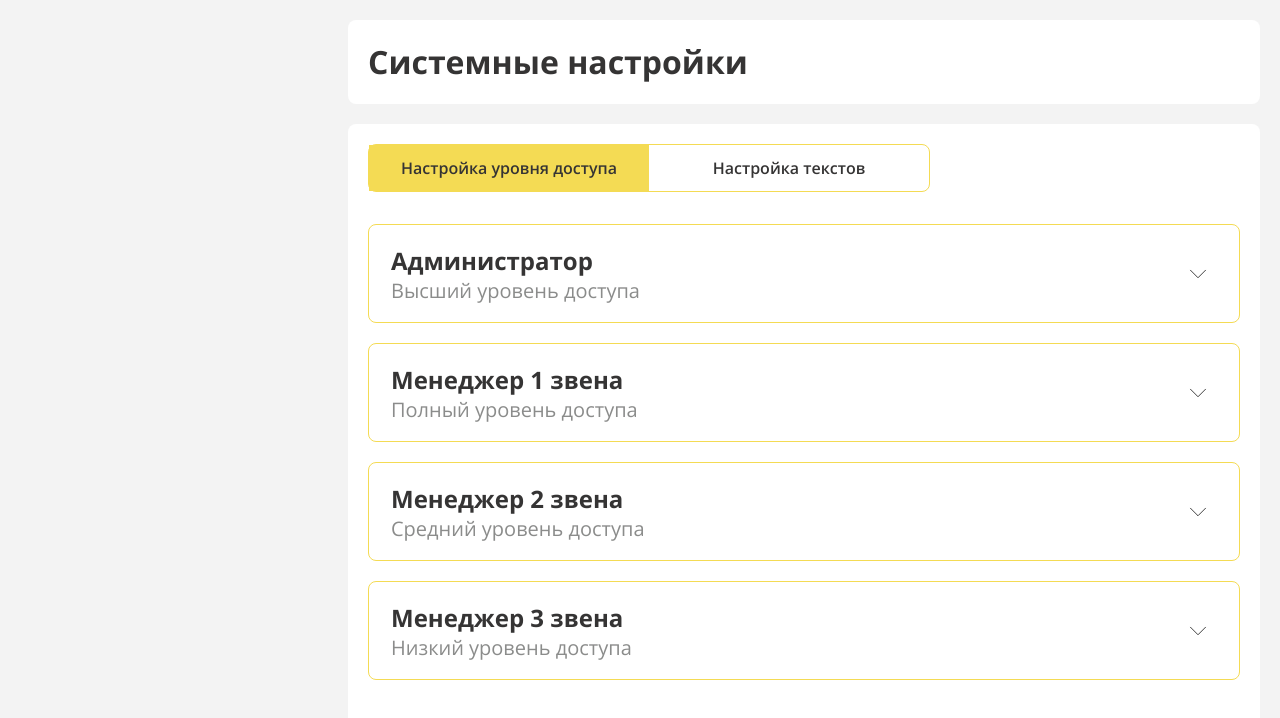
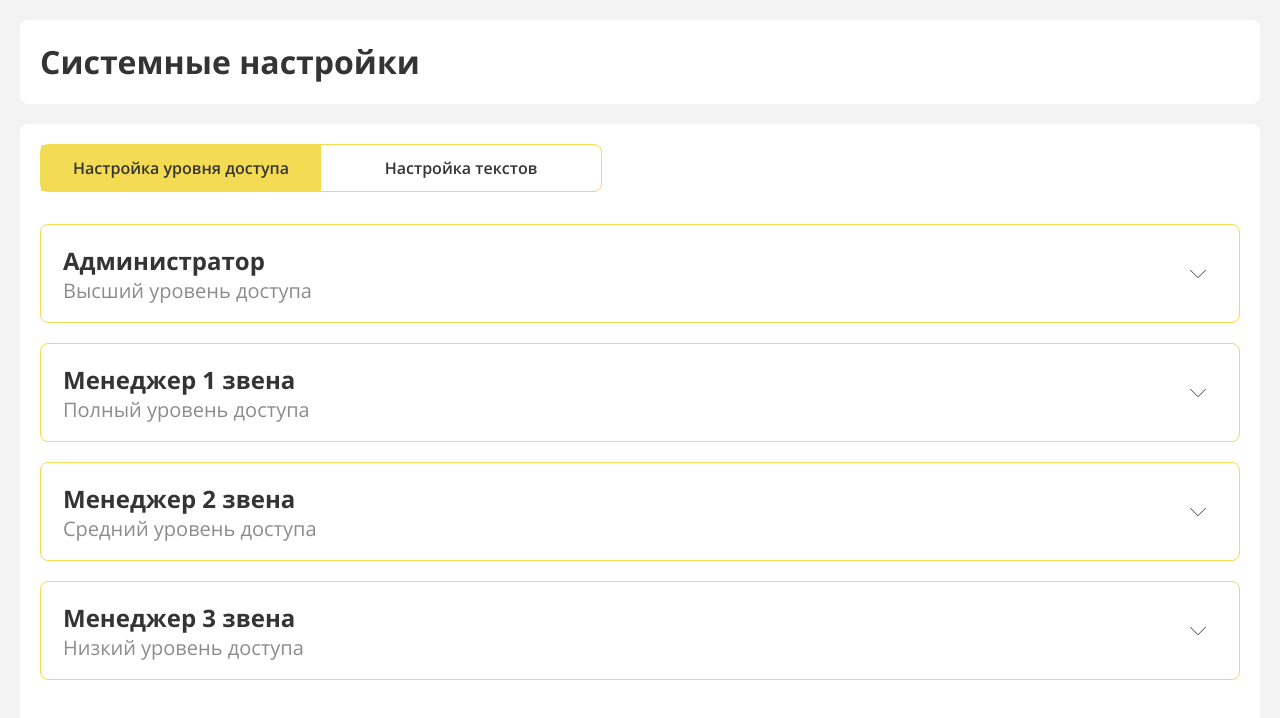
Before and after one commit to yandex-development-2-team/Web, a React (Vite) app: page /system-settings in a window 1280 px wide. Shown: the top 718 px of the page. Built offline with nearby package versions, Linux system fonts and the light colour scheme.

Commit message:
feat: удалить лишнее

```diff
--- a/src/pages/SystemSettingsPage/SystemSettingsPage.tsx
+++ b/src/pages/SystemSettingsPage/SystemSettingsPage.tsx
@@ -24,7 +24,7 @@ const SystemSettingsPage = () => {
   };
 
   return (
-    <div className={cn('flex h-full flex-col gap-5', 'pl-82')}>
+    <div className={cn('flex h-full flex-col gap-5')}>
       <div className={cn('bg-card rounded-lg p-5')}>
         <h2>Системные настройки</h2>
       </div>
```
